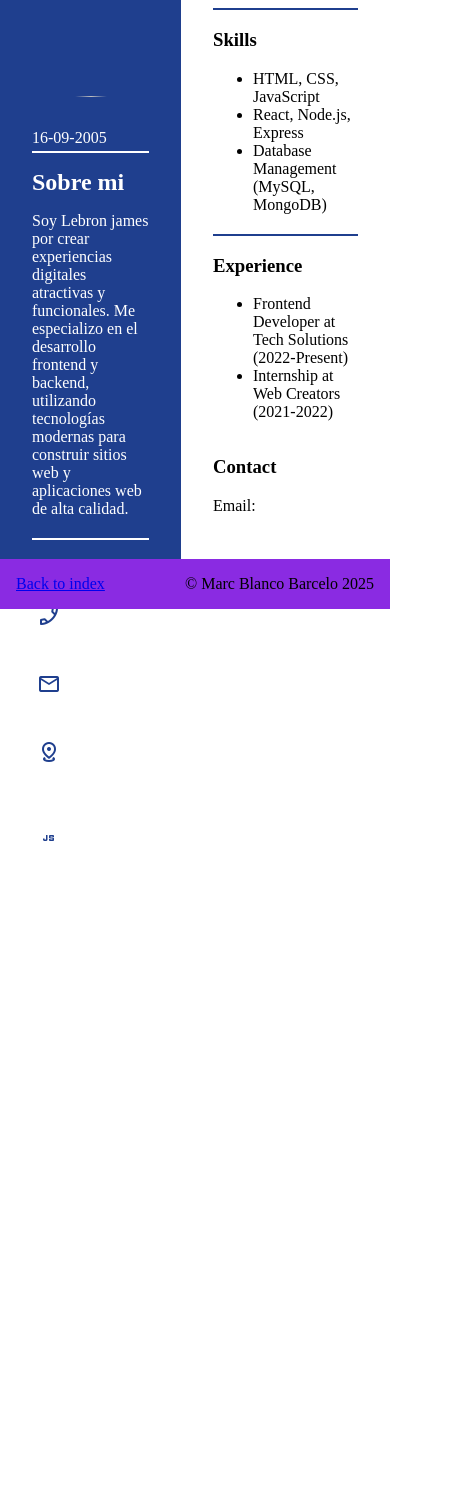
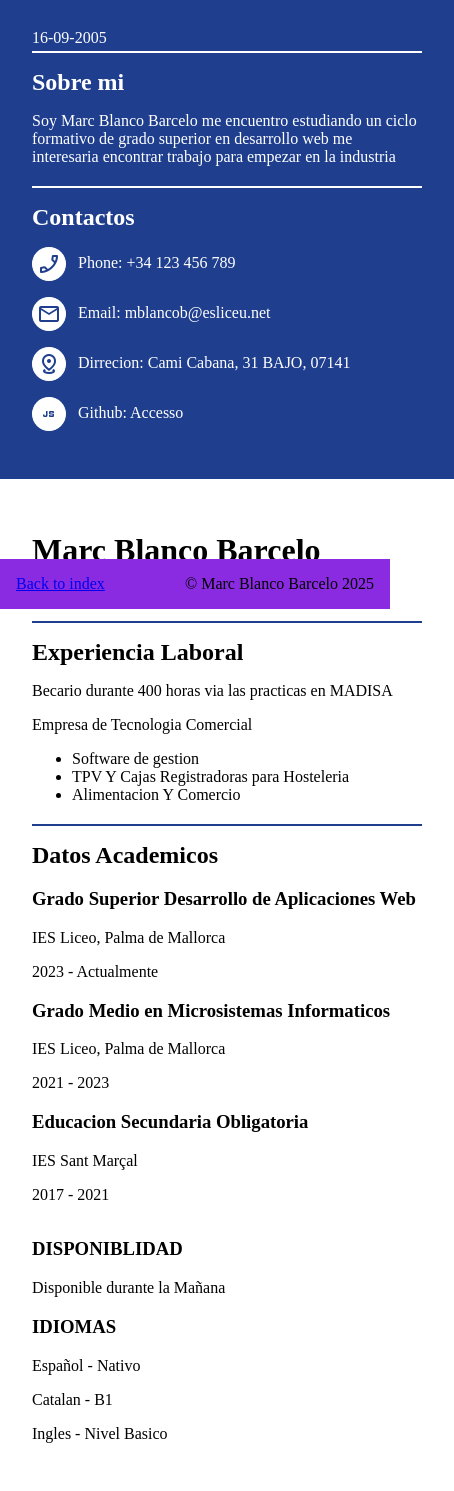
Before and after one commit to MBlancoBarcelo/Personal_Website, a website built with Vite: page cv.html in a window 390 px wide. Shown: the part 235-1726 px from the top of the page, 454 px wide, since content can reach past the window. Before the commit the page ends 1124 px from the top, so only its background shows below. Built offline with nearby package versions, Linux system fonts and the light colour scheme.

Commit message:
falta cambios esteticos

```diff
--- a/cv.html
+++ b/cv.html
@@ -23,9 +23,7 @@
 
 
                 <h2>Sobre mi</h2>
-                <p>Soy Lebron james por crear experiencias digitales atractivas y funcionales. Me especializo en el
-                    desarrollo frontend y backend, utilizando tecnologías modernas para construir sitios web y
-                    aplicaciones web de alta calidad.</p>
+                <p>Soy Marc Blanco Barcelo me encuentro estudiando un ciclo formativo de grado superior en desarrollo web me interesaria encontrar trabajo para empezar en la industria</p>
             </div>
 
             <div id="contacto">
@@ -77,31 +75,61 @@
 
 
         <div id="parte2">
-            <div class="section">
+            <div class="yo">
                 <h1>Marc Blanco Barcelo</h1>
                 <h2>Web Developer</h2>
             </div>
-            <div class="section">
+            <div class="experiencia">
                 <div class="lineaparte2 lineas"></div>
 
-                <h3>Skills</h3>
+                <h2>Experiencia Laboral</h2>
+                <p>Becario durante 400 horas via las practicas en MADISA</p>
+                <p>Empresa de Tecnologia Comercial</p>
                 <ul>
-                    <li>HTML, CSS, JavaScript</li>
-                    <li>React, Node.js, Express</li>
-                    <li>Database Management (MySQL, MongoDB)</li>
+                    <li>Software de gestion</li>
+                    <li>TPV Y Cajas Registradoras para Hosteleria</li>
+                    <li>Alimentacion Y Comercio</li>
                 </ul>
             </div>
             <div class="section">
                 <div class="lineaparte2 lineas"></div>
-                <h3>Experience</h3>
-                <ul>
-                    <li>Frontend Developer at Tech Solutions (2022-Present)</li>
-                    <li>Internship at Web Creators (2021-2022)</li>
-                </ul>
+                <h2>Datos Academicos</h2>
+                <div class="datosacademicos">
+                    <h3>Grado Superior Desarrollo de Aplicaciones Web</h3>
+                    <p>IES Liceo, Palma de Mallorca</p>
+                    <p>2023 - Actualmente</p>
+                </div>
+
+                 <div class="datosacademicos">
+                    <h3>Grado Medio en Microsistemas Informaticos</h3>
+                    <p>IES Liceo, Palma de Mallorca</p>
+                    <p>2021 - 2023</p>
+                </div>
+
+                   <div class="datosacademicos">
+                    <h3>Educacion Secundaria Obligatoria</h3>
+                    <p>IES Sant Marçal</p>
+                    <p>2017 - 2021</p>
+                </div>
             </div>
-            <div class="section">
-                <h3>Contact</h3>
-                <p>Email:
+            <div id="disponibilidadyotros">
+                <div id="disponibilidad">
+                    <div class="lineaparte2especial lineas"></div>
+                    <h3 class="centrar">DISPONIBLIDAD</h3>
+                    <p class="centrar">Disponible durante la Mañana</p>
+                </div>
+
+                 <div>
+                    <div class="lineaparte2especial lineas"></div>
+                     <h3 class="centrar">IDIOMAS</h3>
+                    <div>
+                        <p>Español - Nativo</p>
+                        <p>Catalan - B1</p>
+                        <p>Ingles - Nivel Basico</p>
+                    </div>
+                </div>
+                </div>
+
             </div>
         </div>
         <footer id="footer"> <a href="./index.html">Back to index</a> &copy; Marc Blanco Barcelo 2025 </footer>
--- a/src/cv.css
+++ b/src/cv.css
@@ -2,9 +2,10 @@
 #contenedor{
     display: flex;
     flex-direction: row;
+    min-height: 100vh;
+}
 
-    height: calc(100vh - 50px);
-}
+
 
 #parte1{
     width: 30%;
@@ -23,8 +24,8 @@
 }
 
 #imagenPerfil{
-    width: 300px;
-    height: 300px;
+    width: clamp(150px, 80%, 300px);
+    height: clamp(150px, 80%, 300px);
     object-fit: cover;
     border-radius: 50%;
 }
@@ -69,6 +70,7 @@ h2{
     margin-bottom: 1rem;
 }
 
+
 .iconos{
     color: hsl(223, 64%, 34%);
     vertical-align: middle;
@@ -78,3 +80,18 @@ h2{
     padding: 4px;
     background-color: white;
 }
+
+@media (max-width: 768px) {
+    #contenedor {
+        flex-direction: column;
+    }
+
+    #parte1, #parte2 {
+        width: 100%;
+    }
+
+    #imagenPerfil {
+        width: 200px;
+        height: 200px;
+    }
+}
```
Also changed, not shown: index.html (+5 -2 lines), src/index.css (+27 -0 lines), src/common.css (line endings or trailing spaces).
